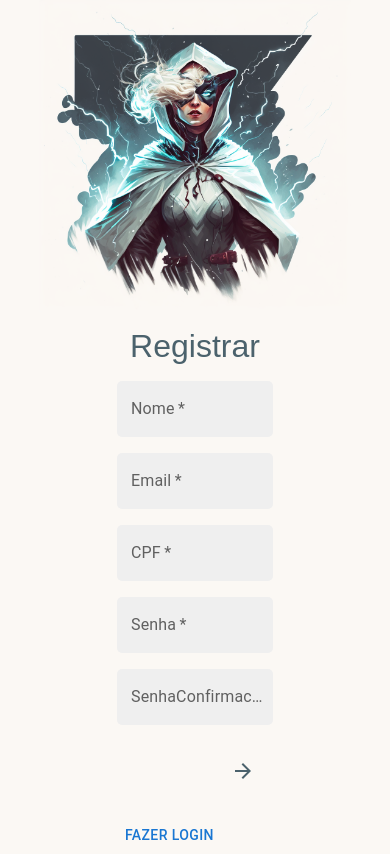
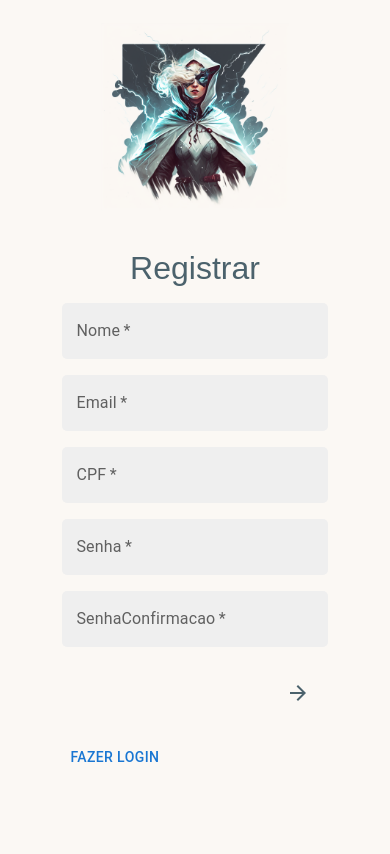
Before and after one commit to EstevaoAugusto/emakers-rota-front-end, a React (Vite) app: page / in a window 390 px wide. Built offline with nearby package versions, Linux system fonts and the light colour scheme.

Commit message:
fix: ajustando responsividade das telas de cadastro

```diff
--- a/src/style/Cadastro.module.css
+++ b/src/style/Cadastro.module.css
@@ -1,8 +1,11 @@
 /* Por definição, o tamanho da fonte é 16px*/
+/* Box Sizing é uma propriedade que permite a gente
+considerar o padding e margin na hora de calcular a
+largura e altura de um objeto.*/
 * {
     margin: 0;
     padding: 0;
-    box-sizing: border-box;
+    box-sizing: border-box; /* */
 }
 
 body{
@@ -63,33 +66,31 @@ h1 {
     height: 100vh; /* Altura igual à altura da janela */
     margin: auto; /* Centraliza o contêiner */
     position: relative;
-    display: block;
+    display: flex;
+    align-items: stretch;
 }
 
 .img_container img {
     width: 100%;
     height: 100%;
     object-fit: contain;
-    display: block;
     margin: auto;
 }
 
-/* Ajuste para telas pequenas */
-@media (max-width: 600px) {
+@media screen and (min-height: 720px) and (max-width: 920px){ /* adaptação de tela baseado na altura */
     .img_container {
-        height: 60vh; /* Reduz a altura para telas pequenas */
+        align-items: flex-start;
+        height: 40vh;
+        width: 60vw;
     }
-}
 
-/* Ajuste para telas maiores */
-@media (min-width: 1200px) {
-    .img_container {
-        height: 100vh; /* Aumenta a altura para telas maiores */
+    .img_container img {
+        max-height: 80%;
     }
 }
 
 
-@media (max-width: 920px) {
+@media screen and (max-width: 920px) { /* adaptação de tela baseado na largura */
     .containerGeral {
         flex-direction: column-reverse;
     }
@@ -107,4 +108,8 @@ h1 {
         width: 100%; /* A largura será 100% do contêiner */
         height: auto; /* A altura se ajusta automaticamente */
     }
+
+    .containerFormulario {
+        width: 85%;
+    }
 }
```
